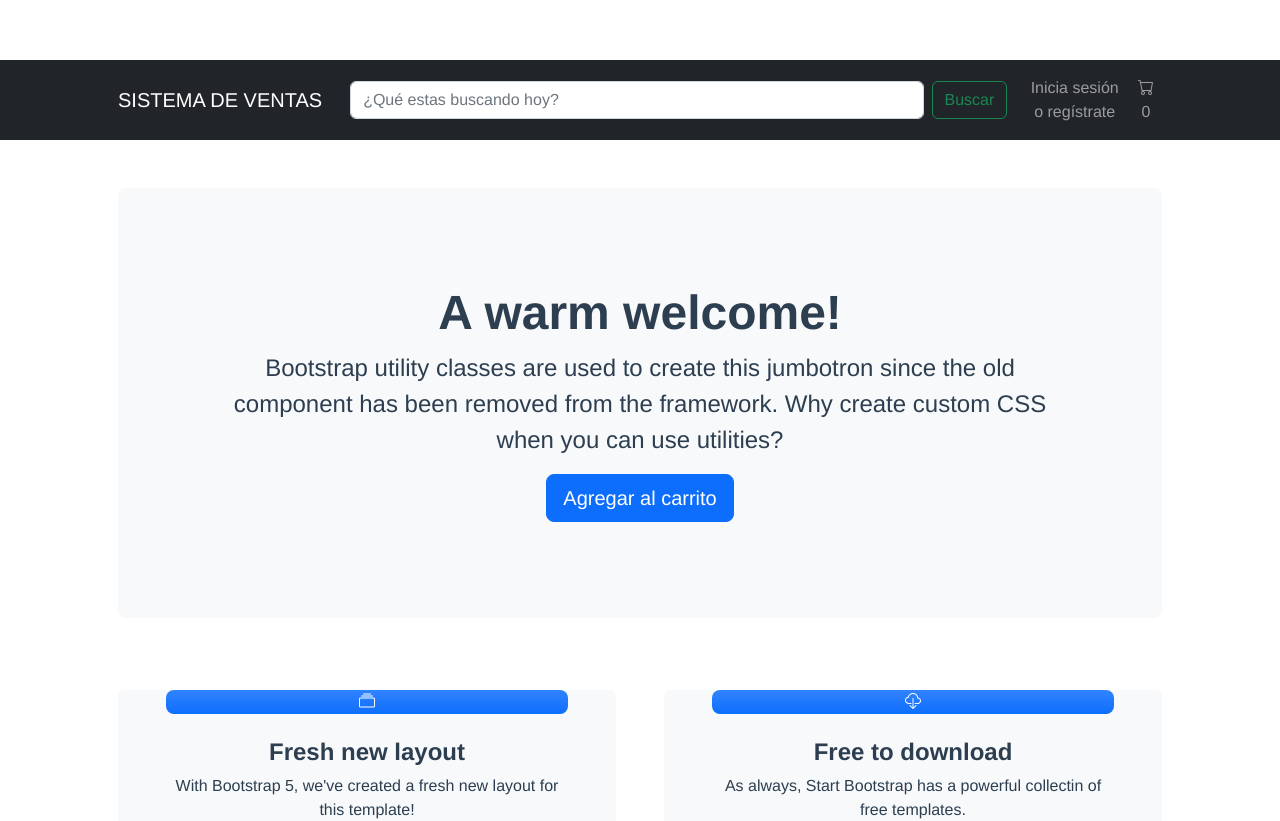
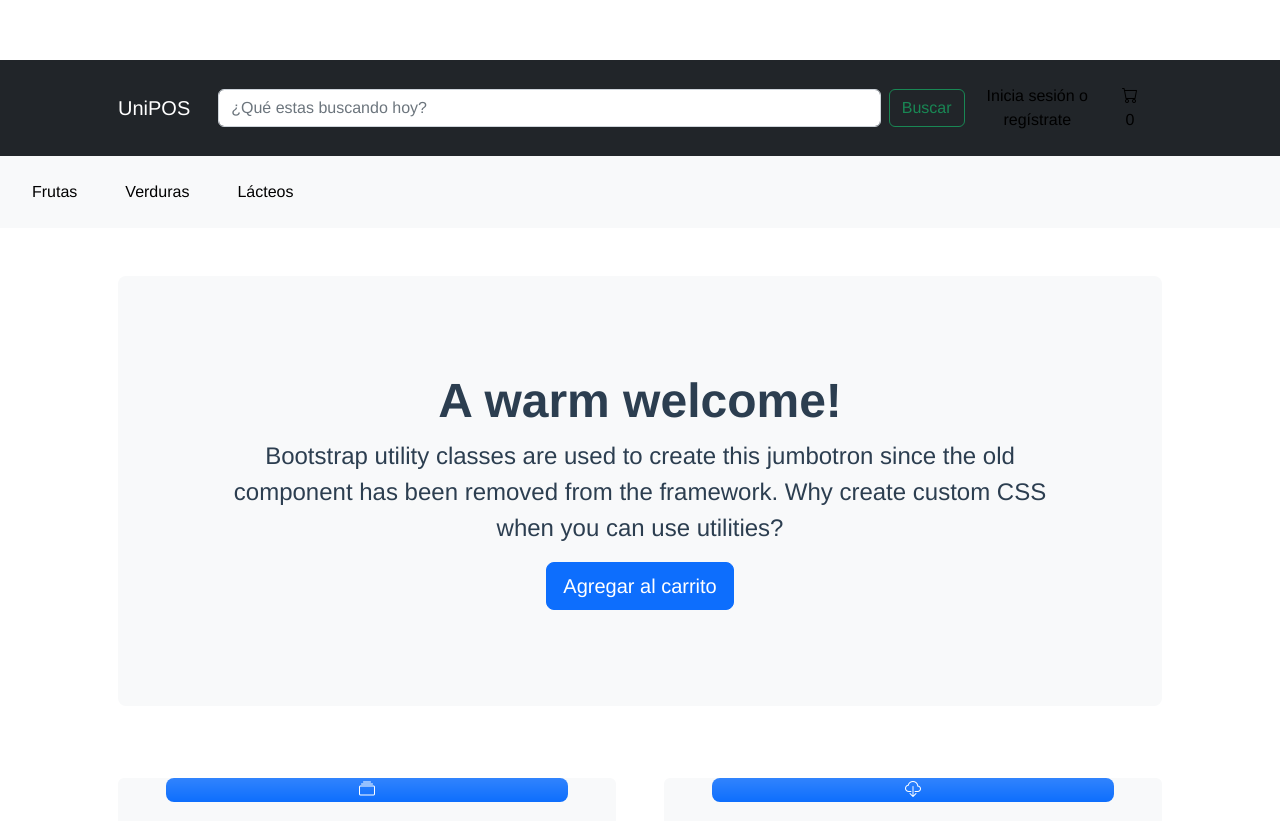
Before and after one commit to emmaprofemx/ProyectoVuev1, a Vue app: page / in a window 1280 px wide. Shown: the top 821 px of the page. Built offline with nearby package versions, Linux system fonts and the light colour scheme.

Commit message:
Creando cateogiras

```diff
--- a/src/App.vue
+++ b/src/App.vue
@@ -9,7 +9,7 @@
 
 <script>
 import ToDoItem from "./components/ToDoItem.vue";
-
+import "./styles/estilos.css";
 
 export default {
   name: 'App',
--- a/src/components/HelloWorld.vue
+++ b/src/components/HelloWorld.vue
@@ -27,4 +27,5 @@ li {
 a {
   color: #42b983;
 }
+
 </style>
--- a/src/components/ToDoItem.vue
+++ b/src/components/ToDoItem.vue
@@ -2,7 +2,7 @@
   <!-- Responsive navbar-->
   <nav class="navbar navbar-expand-lg navbar-dark bg-dark">
     <div class="container px-lg-5">
-      <a class="navbar-brand" href="#!">SISTEMA DE VENTAS</a>
+      <a class="navbar-brand" href="#!">UniPOS</a>
       <div class="container-fluid">
         <form class="d-flex">
           <input
@@ -41,6 +41,19 @@
       </div>
     </div>
   </nav>
+  <nav class="navbar">
+  <ul class="nav">
+    <li class="nav-item">
+      <a class="nav-link" href="#frutas">Frutas</a>
+    </li>
+    <li class="nav-item">
+      <a class="nav-link" href="#verduras">Verduras</a>
+    </li>
+    <li class="nav-item">
+      <a class="nav-link" href="#lacteos">Lácteos</a>
+    </li>
+  </ul>
+</nav>
 
   <!-- Header-->
   <header class="py-5">
@@ -169,6 +182,8 @@
     </div>
   </footer>
 </template>
+
+
 <script>
 export default {};
 </script>
--- /dev/null
+++ b/src/styles/estilos.css
@@ -0,0 +1,24 @@
+.navbar {
+    background-color: #f8f9fa;
+    padding: 1rem;
+  }
+
+  .nav {
+    display: flex;
+    list-style: none;
+    margin: 0;
+    padding: 0;
+  }
+
+  .nav-item {
+    margin-right: 1rem;
+  }
+
+  .nav-link {
+    color: #000;
+    text-decoration: none;
+  }
+
+  .nav-link:hover {
+    text-decoration: underline;
+  }
```
